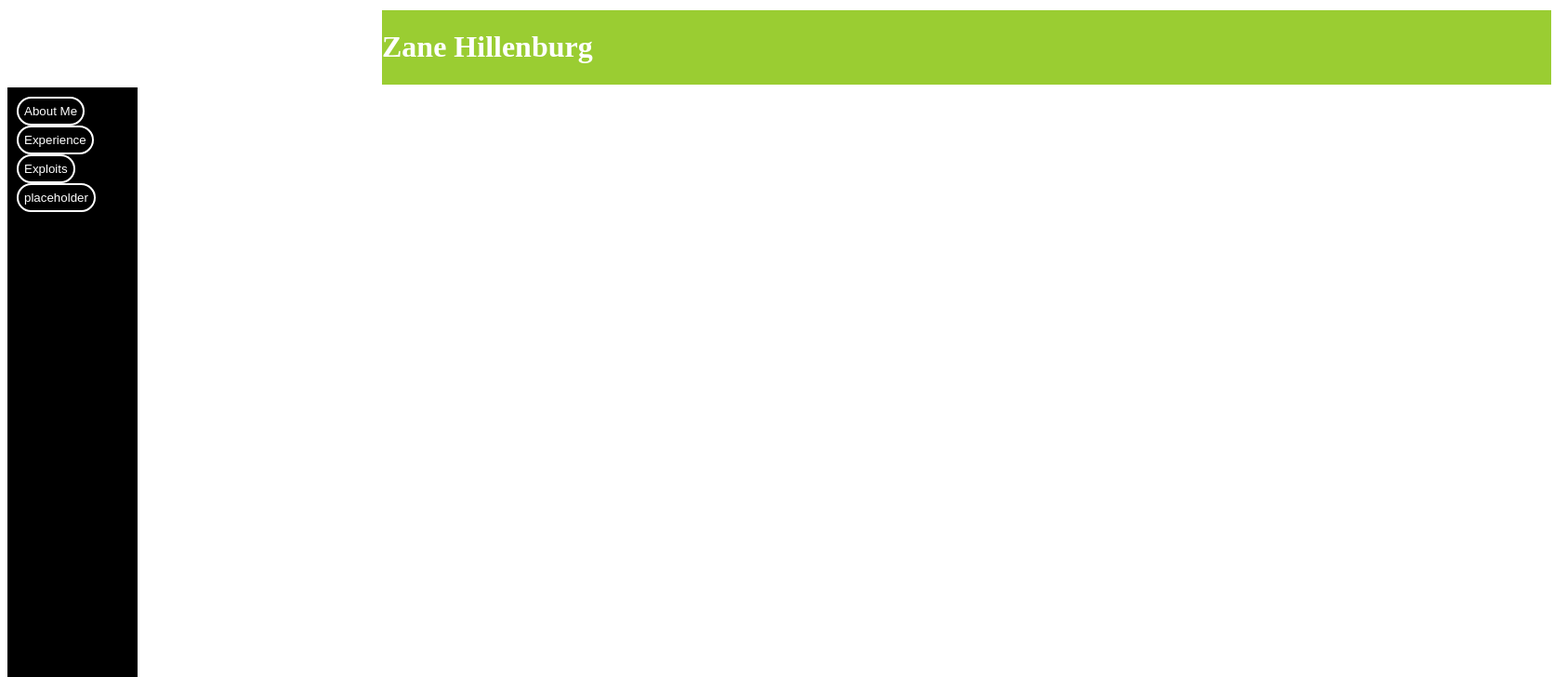
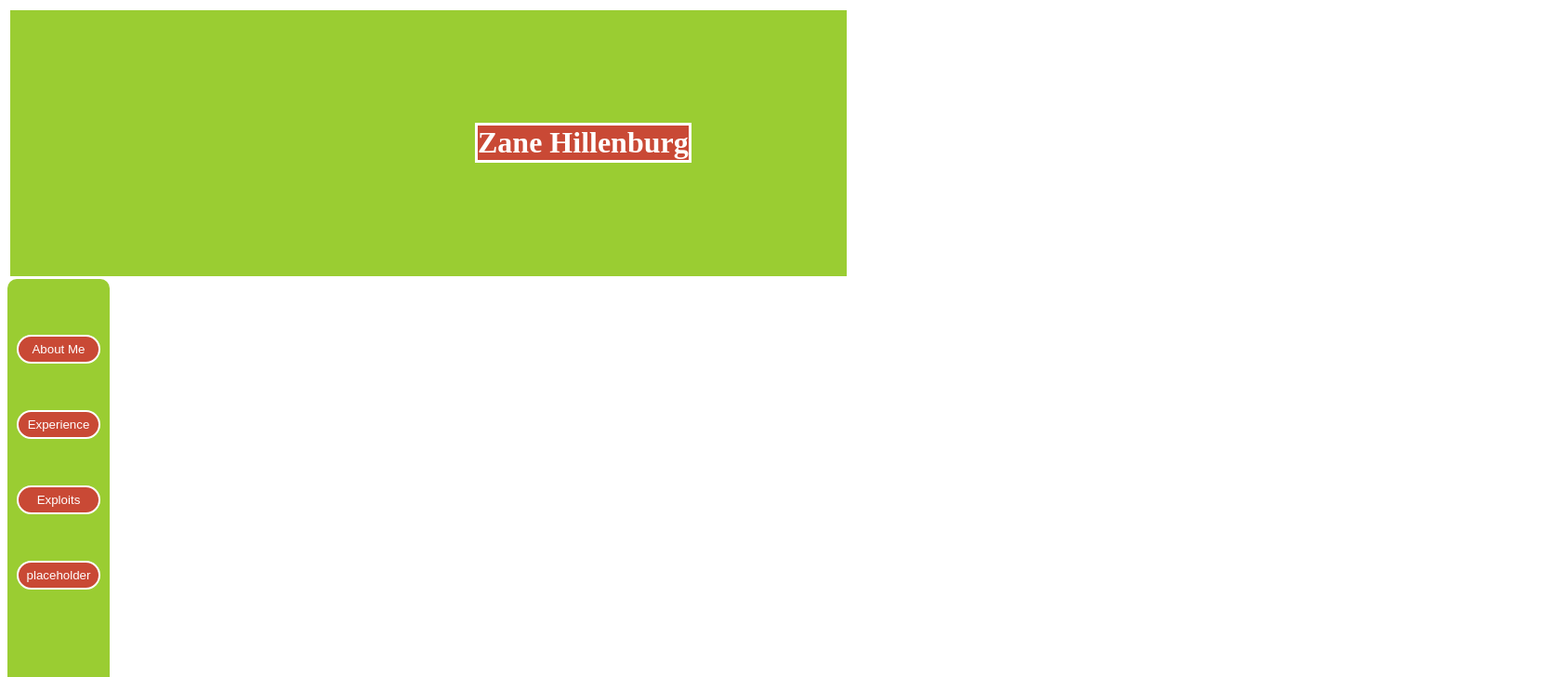
Before and after one commit to guywithapc12/Portfolio, a plain HTML site: page index.html in a window 1280 px wide. Shown: the top 728 px of the page at 93% size, 1672 px wide, since content can reach past the window. Drawn offline with Linux system fonts and the light colour scheme.

Commit message:
Made stuff a little better

```diff
--- /dev/null
+++ b/jav.js
@@ -0,0 +1 @@
+le
--- a/style.css
+++ b/style.css
@@ -4,7 +4,16 @@ border:solid;
 background-color:yellowgreen;
 color:white;
 position: relative;
-left: 400px;
+
+padding:100px;
+width:700px;
+}
+H1{
+    position:relative;
+    left:400px;
+    display:flex;
+    border:solid;
+    background-color:#c94935;
 }
 body{
     background-image:url("");
@@ -13,19 +22,30 @@ body{
     color:white;
     border-style:hidden;
     border-style:flex;
-    border-width:40px;
-    background-color:black;
-    width:120px;
+    background-color:yellowgreen;
     float:left;
+    justify-content:center;
+    padding:10px;
+    border-width:200px;
+    width:800;
     height:800px;
-    justify-content:center;
-    padding:10px
+    border-radius:10px;
+    position:fixed;
 }
 .but{
-    background-color: black;
+    background:#c94935;
     color:white;
     border-style:solid;
     border-color:white;
     border-radius:60px;
-    padding:6px
+    padding:6px;
+    position:flex;
+    text-align: center;
+    width:90px;
+    margin-top:50px;
 }
+.exp{
+    position:fixed;
+    bottom:0px;
+    display:flex
+}
```
